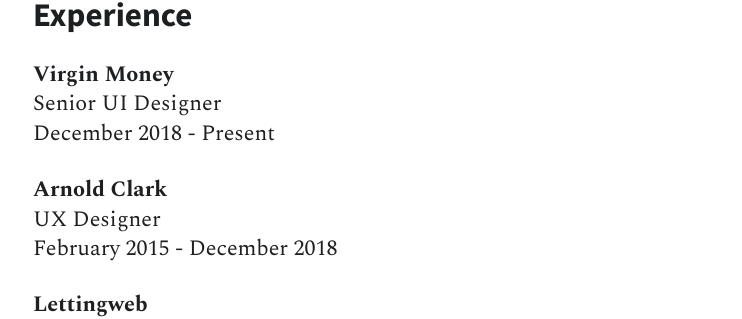
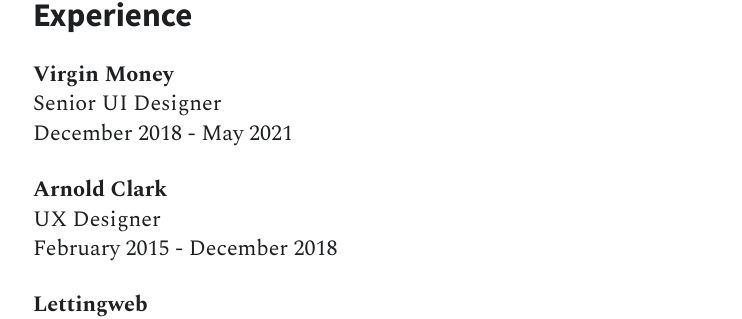
Before and after one commit to kscott7/great-scott-design, a Jekyll site: the page built from _pages/about.html, in a window 1280 px wide. Shown: the part 679-998 px from the top of the page, without its empty margins (267-1009 px from the left). Built offline with Jekyll 4.4.1, drawn with Linux system fonts in a browser that asks for light colours.

Commit message:
Update about.html

```diff
--- a/_pages/about.html
+++ b/_pages/about.html
@@ -25,7 +25,7 @@
     <dl>
       <dt>Virgin Money</dt>
       <dd>Senior UI Designer</dd>
-      <dd>December 2018 - Present</dd>
+      <dd>December 2018 - May 2021</dd>
 
       <dt>Arnold Clark</dt>
       <dd>UX Designer</dd>
```
